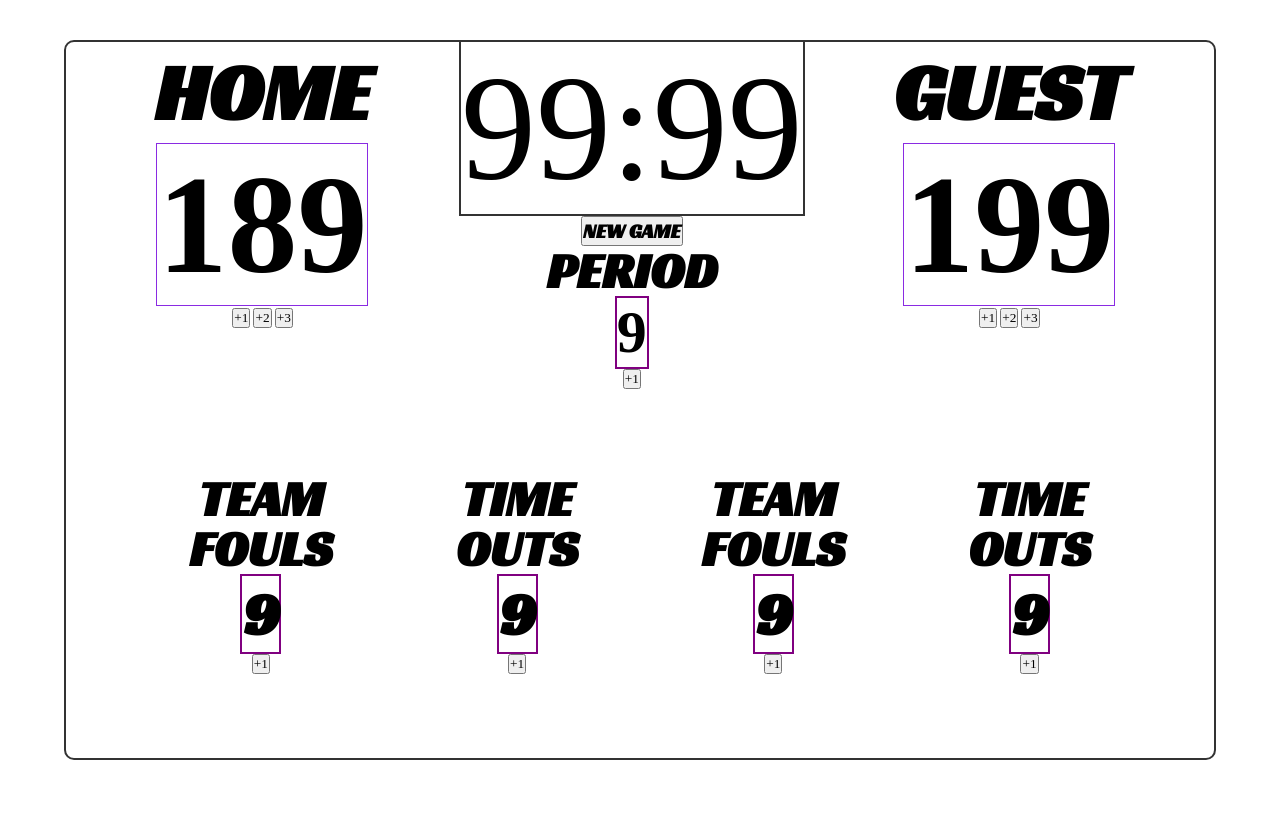
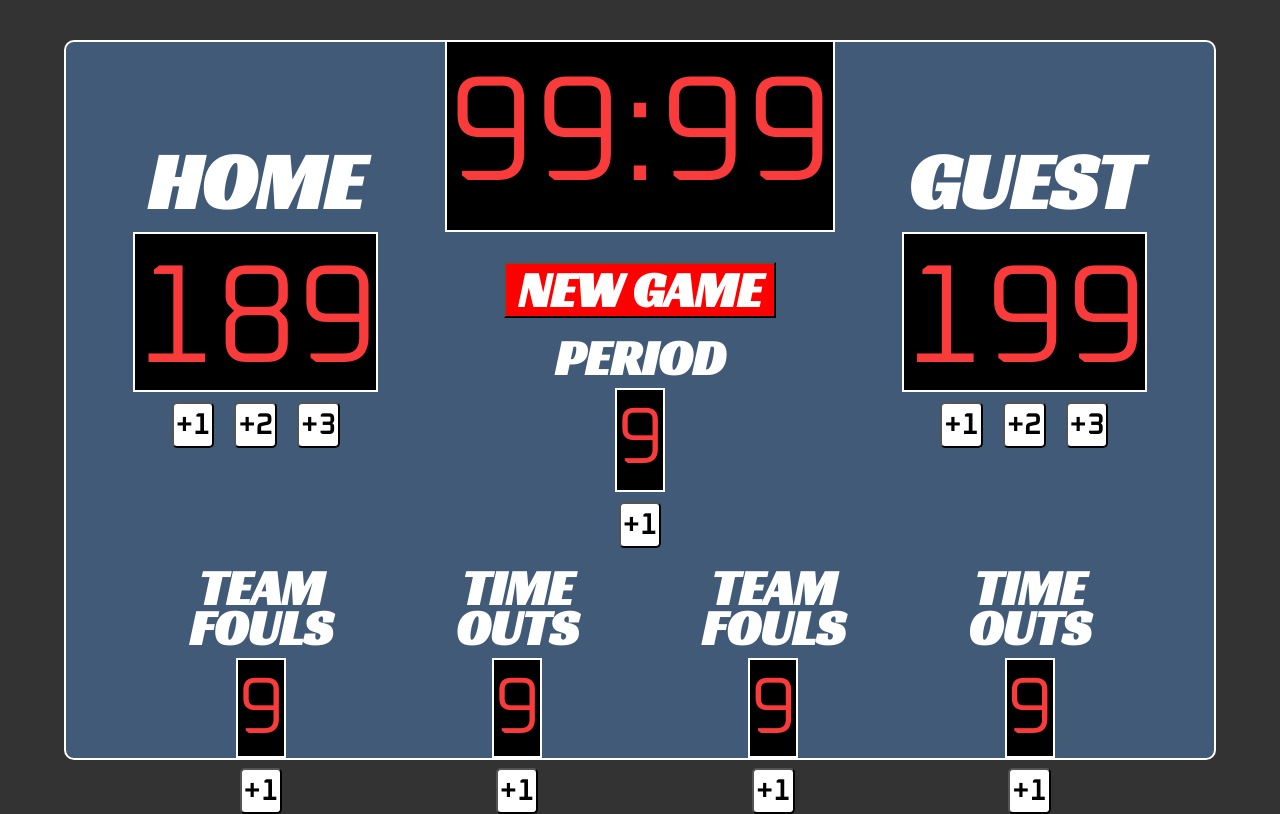
Before and after one commit to jeremeye08/basketball-scoreboard, a website built with Vite: page index.html in a window 1280 px wide. Built offline with nearby package versions, Linux system fonts and the light colour scheme.

Commit message:
added dimensions to score, bottom-half-counter-el, period-counter and modified colors and borders for body, container and new-game

```diff
--- a/index.css
+++ b/index.css
@@ -1,8 +1,3 @@
-@font-face {
-    font-family: 'ErbosDraco';
-    src: url('fonts/erbosdraco.ttf');
-}
-
 * {
     margin: 0;
     padding: 0;
@@ -11,21 +6,27 @@
 }
 
 h1 {
-    font-family: 'ErbosDraco';
+    font-family: "Oxanium", sans-serif;
+    font-weight: 300;
     font-size: 140px;
+    color: rgb(250, 59, 59);
 }
 
 h2 {
+    line-height: 1;
     font-size: 80px;
 }
 
 h3 {
-    font-size: 60px;
+    font-family: "Oxanium", sans-serif;
+    font-weight: 300;
+    font-size: 80px;
+    color: rgb(250, 59, 59);
 }
 
 h4 {
     font-size: 50px;
-    line-height: 1;
+    line-height: 0.8;
 }
 
 h5 {
@@ -33,6 +34,8 @@ h5 {
 }
 
 body {
+    background: #333;
+    color: #fff;
     margin: 0;
     display: flex;
     justify-content: center;
@@ -41,12 +44,13 @@ body {
 }
 
 .container {
+    background: #415a77;
     display: flex;
     flex-direction: column;
     justify-content: flex-start;
     height: 90vh;
     width: 90vw;
-    border: 2px solid #333;
+    border: 2px solid white;
     border-radius: 10px;
 }
 
@@ -60,55 +64,84 @@ body {
 .bottom-half {
     display: flex;
     justify-content: space-evenly;
-    margin-top: auto;
+    margin-top: 20px;
     margin-bottom: auto;
 }
 
 .team {
     display: flex;
     flex-direction: column;
-    /* border: 2px solid blue;  */
     border-radius: 10px;
     align-items: center;
+    margin-top: 100px;
 }
 
 .timer-period {
     display: flex;
     flex-direction: column;
-    /* width: 420px;
-    height: 400px; */
     align-items: center;
 }
 
+.add-points {
+    display: flex;
+    gap: 20px;
+}
+
 .add-points-el {
-    font-family: 'CursedTimer';
+    font-family: "Oxanium", sans-serif;
+    font-weight: 600;
+    font-size: 30px;
+    background: #fff;
+    border-radius: 5px;
+    padding: 2px;
 }
 
 .score {
-    border: 1px solid blueviolet;
+    background: #000;
+    width: 245px;
+    height: 160px;
+    margin: 10px 0;
+    border: 2px solid white;
 }
 
 .timer {
-    border-right: 2px solid #333;
-    border-left: 2px solid #333;
-    border-bottom: 2px solid #333;
+    border-right: 2px solid #fff;
+    border-left: 2px solid #fff;
+    border-bottom: 2px solid #fff;
+    background: #000;
 }
 
 #timer-el {
-    font-family: 'ErbosDraco';
+    font-family: "Oxanium", sans-serif;
+    font-weight: 300;
     font-size: 150px;
 }
 
+#new-game {
+    margin: 30px 0 20px;
+    padding: 6px 12px;
+    background: red;
+    color: #fff;
+}
+
 #period-counter {
-    border: 2px solid purple;
+    background: #000;
+    margin: 10px 0;
+    border: 2px solid white;
 }
 
 #period-el {
-    font-family: 'CursedTimer';
+    font-family: "Oxanium", sans-serif;
+    font-weight: 300;
+    color: rgb(250, 59, 59);
 }
 
 .bottom-half-counter-el {
-    border: 2px solid purple;
+    width: 50px;
+    height: 100px;
+    margin: 10px 0;
+    border: 2px solid white;
+    background: #000;
 }
 
 .bottom-half-el {
--- a/index.html
+++ b/index.html
@@ -28,9 +28,9 @@
                 <!-- Timer + Period Box -->
                 <div class="timer-period">
                     <div class="timer">
-                        <h id="timer-el">99:99</h1>
+                        <h1 id="timer-el">99:99</h1>
                     </div>
-                    <button id="new-game"><h5>NEW GAME</h5></button>
+                    <button id="new-game"><h4>NEW GAME</h4></button>
                     <h4>PERIOD</h4>
                     <div id="period-counter">
                         <h3 id="period-el">9</h3>
```
